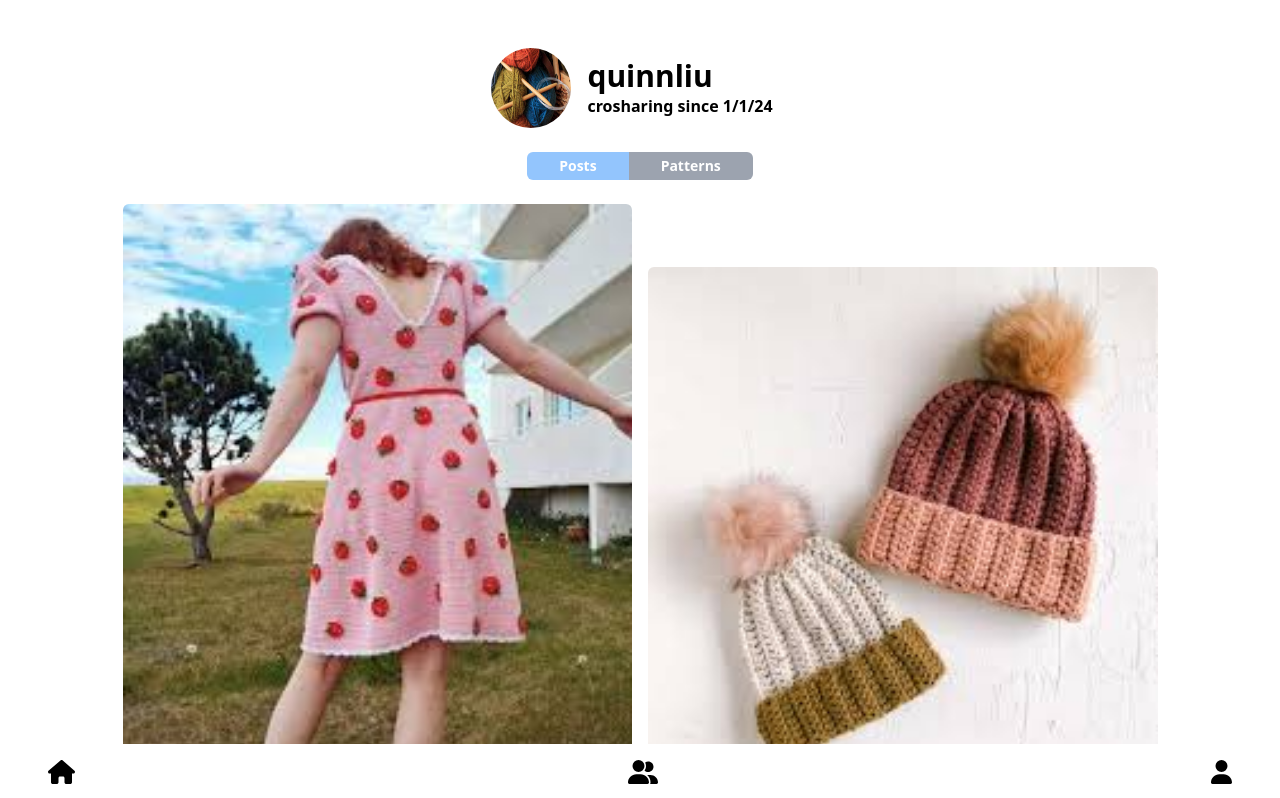
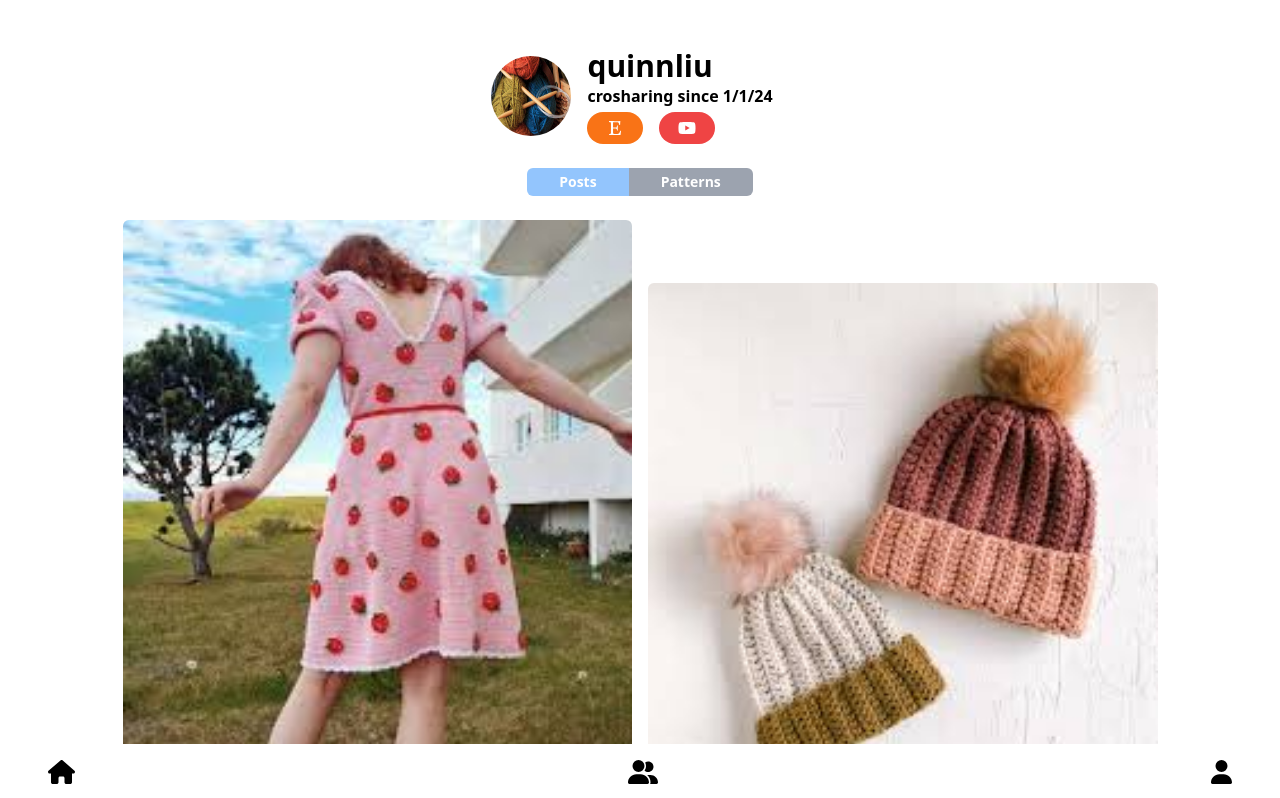
Before and after one commit to kyuhochoilee/croshare, a React (Create React App) app: page /account in a window 1280 px wide. Shown: the top 798 px of the page. Built offline with nearby package versions, Linux system fonts and the light colour scheme.

Commit message:
esty and youtube links on profile

```diff
--- a/package.json
+++ b/package.json
@@ -3,6 +3,7 @@
   "version": "0.1.0",
   "private": true,
   "dependencies": {
+    "@fortawesome/free-brands-svg-icons": "^6.5.2",
     "@fortawesome/free-regular-svg-icons": "^6.5.2",
     "@fortawesome/free-solid-svg-icons": "^6.5.2",
     "@fortawesome/react-fontawesome": "^0.2.0",
--- a/src/components/account/Account.js
+++ b/src/components/account/Account.js
@@ -5,6 +5,7 @@ import { FontAwesomeIcon } from "@fortawesome/react-fontawesome";
 import { Link } from "react-router-dom";
 import AccountPosts from "./AccountPosts";
 import AccountPatterns from "./AccountPatterns";
+import { faEtsy, faYoutube } from "@fortawesome/free-brands-svg-icons";
 
 const Account = ({ profilePic, username }) => {
   const [posts, setPosts] = useState(true);
@@ -16,6 +17,14 @@ const Account = ({ profilePic, username }) => {
           <div className="flex flex-col px-4">
             <p className="font-bold text-3xl">{username}</p>
             <p className="font-semibold">crosharing since 1/1/24</p>
+            <div className="flex space-x-4 mt-1">
+              <button className="bg-orange-500 p-1 rounded-full w-14">
+                <FontAwesomeIcon icon={faEtsy} className="text-white" />
+              </button>
+              <button className="bg-red-500 p-1 rounded-full w-14">
+                <FontAwesomeIcon icon={faYoutube} className="text-white" />
+              </button>
+            </div>
           </div>
         </div>
         <div onClick={() => setPosts(!posts)}>
--- a/src/components/pattern/ReviewsPage.js
+++ b/src/components/pattern/ReviewsPage.js
@@ -80,7 +80,7 @@ const ReviewsPage = () => {
         reviewPic={"/patternImgs/awesomeHat.webp"}
         reviewTime={"9 weeks ago"}
         description={
-          "Easy peasy fire hat squeezy. Feelin like lightnight mcqueen in this thing"
+          "Easy peasy fire hat squeezy. Feelin like lightning mcqueen in this thing"
         }
         time={2}
         difficulty={"Beginner"}
```
Also changed, not shown: 1 other file (tests, documents, lock files or other folders).
